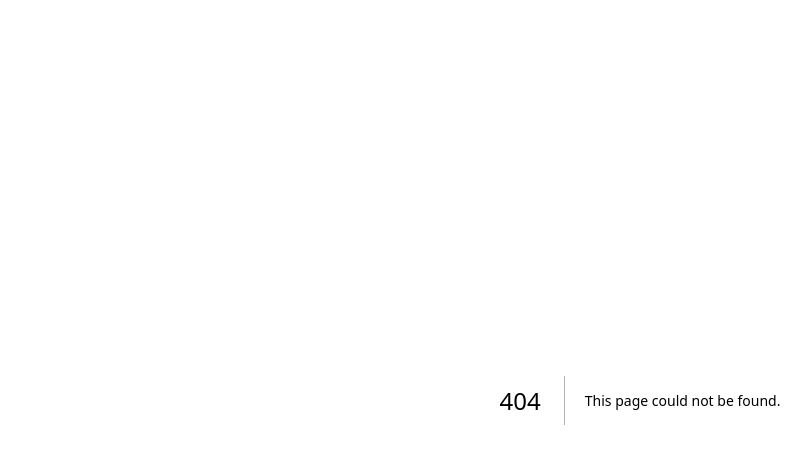
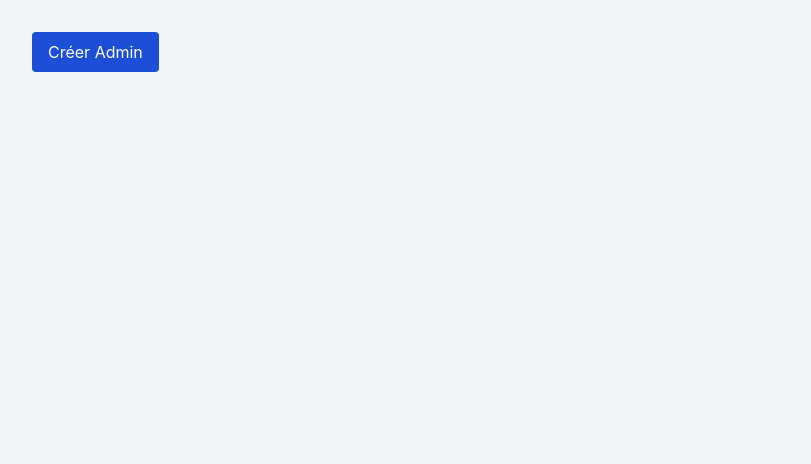
Before and after one commit to allanbavajee/soultrack, a Next.js app: page /test-create-admin in a window 1280 px wide. Before the commit this address had no page. Shown: the top 464 px of the page, without its empty margins (0-811 px from the left). Built offline with nearby package versions, Linux system fonts and the light colour scheme.

Commit message:
Create test-create-admin.js

```diff
--- /dev/null
+++ b/pages/test-create-admin.js
@@ -0,0 +1,43 @@
+"use client";
+
+import { useState } from "react";
+
+export default function TestCreateAdmin() {
+  const [message, setMessage] = useState("");
+
+  const createAdmin = async () => {
+    try {
+      const res = await fetch("/api/create-admin", {
+        method: "POST",
+        headers: {
+          "Content-Type": "application/json",
+        },
+        body: JSON.stringify({
+          prenom: "Admin",
+          nom: "Principal",
+          email: "adminp@soultrack.com",
+          password: "111111",
+        }),
+      });
+
+      const data = await res.json();
+      if (!res.ok) throw new Error(data.error || "Erreur inconnue");
+
+      setMessage(`✅ ${data.message}`);
+    } catch (err) {
+      setMessage(`❌ Erreur : ${err.message}`);
+    }
+  };
+
+  return (
+    <div className="p-8">
+      <button
+        onClick={createAdmin}
+        className="bg-blue-700 text-white py-2 px-4 rounded"
+      >
+        Créer Admin
+      </button>
+      {message && <p className="mt-4">{message}</p>}
+    </div>
+  );
+}
```
